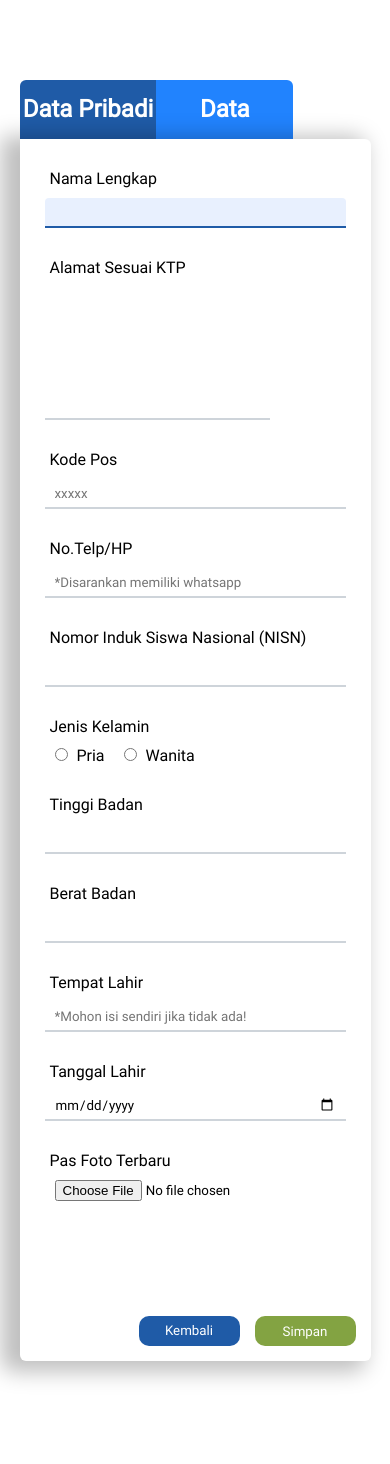
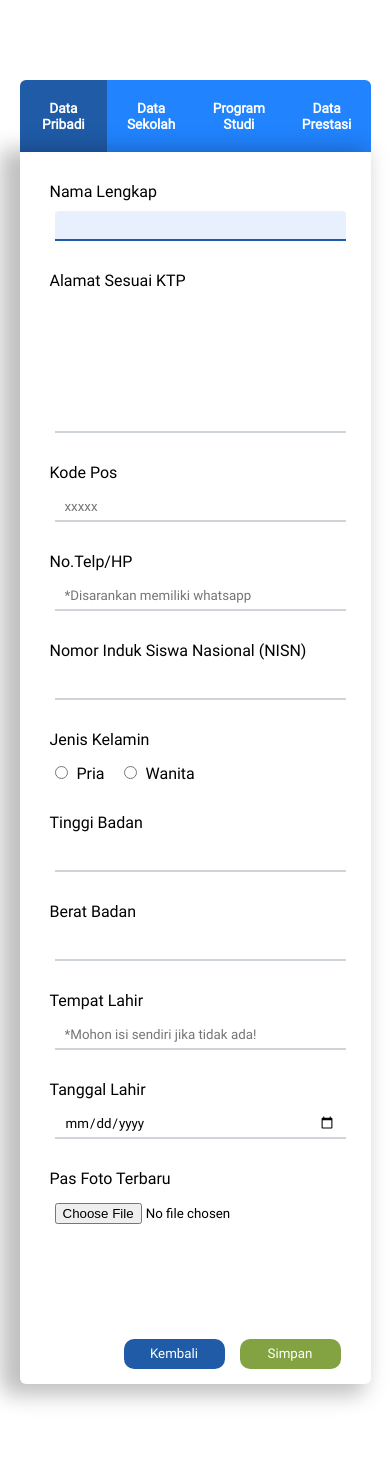
Before and after one commit to Kel-1-Cabang-GitHub/poltekkespalembang, a CodeIgniter app: page /poltekkespalembang/form-pendaftaran?jalur=pmdp in a window 390 px wide. Shown: the part 84-1548 px from the top of the page. Before the commit the page ends 1465 px from the top, so only its background shows below. Run offline with CodeIgniter, Linux system fonts and the light colour scheme.

Commit message:
Scroll button, navigasi form, alert simpan, responsive form

```diff
--- a/application/views/form-pendaftaran.php
+++ b/application/views/form-pendaftaran.php
@@ -14,6 +14,8 @@
     <script defer src="<?= base_url() ?>assets/scripts/form-script.js"></script>
 </head>
 <body>
+    <div class="container">
+    <div class="block"></div>
     <header>
         <nav>
             <img src="<?= base_url() ?>assets/img/logo.jpg" alt="logo">
@@ -25,11 +27,17 @@
     </header>
     <main>
         <div class="form-data">
-            <div class="data pribadi active">
+            <div class="data pribadi active" id="siswa">
                 <h2>Data Pribadi</h2>
             </div>
-            <div class="data sekolah">
+            <div class="data sekolah" id="sekolah">
                 <h2>Data Sekolah</h2>
+            </div>
+            <div class="data prodi" id="prodi">
+                <h2>Program Studi</h2>
+            </div>
+            <div class="data prestasi" id="prestasi">
+                <h2>Data Prestasi</h2>
             </div>
             <div class="form">
                 <form action="form-pendaftaran?jalur=<?= $this->input->get('jalur'); ?>" method="POST" enctype="multipart/form-data">
@@ -44,7 +52,7 @@
                             <p>Pastikan data yang anda masukkan sudah sesuai. Apakah anda sudah yakin dengan data yang telah diinputkan? Pilih simpan untuk melanjutkan</p>
                             <div class="ca-button">
                                 <button type="submit" class="btn btn-success">Simpan</button>
-                                <button class="btn btn-danger" id="ca-cancel">Batal</button>
+                                <a class="a-btn btn-danger batal-simpan" id="ca-cancel">Batal</a>
                             </div>
                         </div>
                     </div>
@@ -81,7 +89,7 @@
                         <input type="file" name="pas_foto" id="pas_foto" accept=".jpg, .jpeg, .png">
                     </div>
                     <div class="table-form sekolah">
-                    <span class="label-input"><label class="form-label" for="jenis_pendidikan_menengah">Jenis Pendidikan Menengah</label></span>
+                        <span class="label-input"><label class="form-label" for="jenis_pendidikan_menengah">Jenis Pendidikan Menengah</label></span>
                         <div class="radio-vr">
                             <input type="radio" class="radio down jpm_fixed" name="jenis_pendidikan_menengah" id="jenis_pendidikan_menengah jpm-sma" value="Sekolah Menengah Atas (SMA)" <?= set_radio('jenis_pendidikan_menengah', 'Sekolah Menengah Atas (SMA)') ?> >
                             <label for="jenis_pendidikan_menengah jpm-sma">Sekolah Menengah Atas (SMA)</label><br>
@@ -201,8 +209,8 @@
                         <select name="provinsi_asal_sekolah" id="provinsi_asal_sekolah"></select>
                         <span class="label-input"><label class="form-label" for="kota_kabupaten_asal_sekolah">Kota/Kabupaten Asal Sekolah</label></span>
                         <select name="kota_kabupaten_asal_sekolah" id="kota_kabupaten_asal_sekolah"></select>
-                        <select class="select-hidden" id="kecamatan"></select>
-                        <select class="select-hidden" id="kelurahan"></select>
+                        <select class="select-hidden" id="kecamatan_asal_sekolah"></select>
+                        <select class="select-hidden" id="kelurahan_asal_sekolah"></select>
                         <span class="label-input"><label class="form-label" for="akreditasi_sekolah">Akreditasi Sekolah</label></span>
                         <div class="radio-hz">
                             <input type="radio" value="A" name="akreditasi_sekolah" id="akreditasi_sekolah a" <?= set_radio('akreditasi_sekolah', 'A') ?> >
@@ -230,13 +238,23 @@
                         <span class="label-input"><label class="form-label" for="semester_5">Peringkat Semester 5</label></span>
                         <input type="number" min="1" class="text" name="semester_5" id="semester_5" value="<?= set_value('semester_5') ?>">
                     </div>
+                    <div class="table-form prodi">
+                        <h1>Maaf Form Belum Tersedia :(</h1>
+                    </div>
+                    <div class="table-form prestasi">
+                        <h1>Maaf Form Belum Tersedia :(</h1>
+                    </div>
                     <div class="btn">
-                        <a href="<?= base_url() ?>" class="btn btn-back btn-primary">Kembali</a>
-                        <button class="btn btn-success">Simpan</button>
+                        <a href="<?= base_url() ?>" class="a-btn btn-back btn-primary">Kembali</a>
+                        <a class="a-btn btn-success simpan-data">Simpan</a>
                     </div>
                 </form>
             </div>
         </div>
+        <div class="scroll">
+            <svg xmlns="http://www.w3.org/2000/svg" height="24px" viewBox="0 0 24 24" width="24px" fill="#ffffff"><path d="M0 0h24v24H0V0z" fill="none"/><path d="M7.41 15.41L12 10.83l4.59 4.58L18 14l-6-6-6 6 1.41 1.41z"/></svg>
+        </div>
     </main>
+    </div>
 </body>
 </html>
--- a/assets/scripts/form-script.js
+++ b/assets/scripts/form-script.js
@@ -1,22 +1,24 @@
-//Perpindahan form data pribadi ke form data sekolah
-const select_data_sekolah = document.querySelector("div.data.sekolah");
-const select_data_pribadi = document.querySelector("div.data.pribadi");
-const form_data_sekolah = document.querySelector("div.table-form.sekolah");
-const form_data_siswa = document.querySelector("div.table-form.siswa");
+//Perpindahan antar form
 
-select_data_pribadi.addEventListener('click', () => {
-    select_data_sekolah.classList.remove("active");
-    select_data_pribadi.classList.add("active");
-    form_data_sekolah.classList.remove("active");
-    form_data_siswa.classList.add("active");
+const select_data = document.querySelectorAll("div.data");
+const form_data = document.querySelectorAll("div.table-form");
+
+select_data.forEach(el => {
+    el.addEventListener("click", () => {
+        let id = el.id;
+        select_data.forEach(elm => {
+            elm.classList.remove("active");
+        });
+        el.classList.add("active");
+        form_data.forEach(elm => {
+            if(elm.classList.contains(id)){
+                elm.classList.add("active");
+            }else{
+                elm.classList.remove("active");
+            }
+        });
+    });
 });
-select_data_sekolah.addEventListener('click', () => {
-    select_data_pribadi.classList.remove("active");
-    select_data_sekolah.classList.add("active");
-    form_data_siswa.classList.remove("active");
-    form_data_sekolah.classList.add("active");
-});
-
 
 //enable dan disable input text dari radio button lainnya
 const radio_jpm = document.querySelectorAll("input.jpm_fixed");
@@ -61,7 +63,39 @@ const render = createwidgetlokasi(
     "kelurahan_asal_sekolah"
 );
 
-//script input file
-// document.getElementById("pas_foto").onchange = function(){
-//     document.getElementById("upload_file").value = this.value;
-// };
+// Alert Konfirmasi simpan data
+const block = document.querySelector("div.block");
+const tombol_simpan = document.querySelector("a.simpan-data");
+const tombol_batal = document.querySelector("a.batal-simpan");
+const kotak_alert = document.querySelector("div.confirm-alert");
+
+tombol_simpan.addEventListener("click",() => {
+    block.classList.add("active");
+    kotak_alert.classList.add("active");
+});
+tombol_batal.addEventListener("click",() => {
+    kotak_alert.classList.remove("active");
+    block.classList.remove("active");
+});
+
+//scroll-atas
+$(window).scroll(function(){
+	let wscroll = $(this).scrollTop();
+	if(wscroll > 150){
+		$('div.scroll').addClass('show');
+	}else{
+		$('div.scroll').removeClass('show');
+	}
+});
+$('.scroll').on('click',function(){
+
+	let destination = $('div.data');
+	let destinationEl = $(destination);
+
+	$('html').animate({
+		scrollTop: destinationEl.offset().top - 50
+	},1000,'swing');
+
+	event.preventDefault();
+
+});
--- a/assets/styles/form-style.css
+++ b/assets/styles/form-style.css
@@ -7,6 +7,24 @@
     --putih-2: #E8F0FE;
     --abu-abu:  #CED4DA;
     --abu-abu-tua: #818181;
+}
+div.container{
+    position: relative;
+    width: 100%;
+    height: 100%;
+    min-height: 100vh;
+}
+div.block.active{
+    display: block;
+    position: absolute;
+    width: 100%;
+    height: 100%;
+    background-color: grey;
+    opacity: 0.5;
+}
+div.block{
+    display: none;
+    z-index: 1;
 }
 main{
     display: flex;
@@ -19,12 +37,18 @@ div.form-data{
     width: 865px;
 }
 div.data{
-    width: 39%;
-    height: 59px;
+    width: 25%;
     background-color: var(--biru-muda);
     color: var(--putih);
     text-align: center;
-    line-height: 59px;
+    display: flex;
+    flex-wrap: wrap;
+    justify-content: center;
+    align-items: center;
+    padding: 20px 10px;
+}
+div.data h2{
+    font-size: 18px;
 }
 div.data:hover{
     cursor: pointer;
@@ -33,19 +57,22 @@ div.data:hover{
 div.data.active{
     background-color: var(--biru-tua);
 }
-div.data.pribadi{
+div.data:first-child{
     border-radius: 6px 0px 0px 0px;
 }
-div.data.sekolah{
+div.data.prestasi{
     border-radius: 0px 6px 0px 0px;
 }
 div.form{
     width: 100%;
-    /* padding: 30px; */
     box-shadow: -12px 4px 21px 7px rgba(0, 0, 0, 0.25);
-    border-radius: 0px 6px 6px 6px;
+    border-radius: 0px 0px 6px 6px;
 }
-div.form label:hover, input[type="radio"], input[type="file"]{
+div.form label:hover,
+input[type="radio"],
+input[type="file"],
+div.form select:hover,
+div.scroll:hover{
     cursor: pointer;
 }
 div.table-form{
@@ -74,6 +101,7 @@ div.form input.text, textarea.text, div.form select{
     border-bottom: 2px solid var(--abu-abu);
     border-radius: 4px 4px 0 0;
     margin-bottom: 25px;
+    margin-left: 10px;
 }
 div.form select{
     padding: 5px;
@@ -85,6 +113,7 @@ div.radio-hz,div.radio-vr,input[type="file"]{
    width: 500px;
    margin-bottom: 25px;
    margin-left: 10px;
+   margin-top: 5px;
 }
 div.form input.text:focus , div.form textarea.text:focus{
     background-color: var(--putih-2);
@@ -112,7 +141,7 @@ div.btn{
     display: flex;
     justify-content: flex-end;
 }
-button.btn, a.btn{
+button.btn, a.a-btn{
     padding: 5px;
     color: var(--putih);
     width: 101px;
@@ -120,11 +149,11 @@ button.btn, a.btn{
     border: none;
     border-radius: 10px;
 }
-button.btn:hover{
+button.btn:hover, a.a-btn:hover{
     cursor: pointer;
     opacity: 0.8;
 }
-a.btn-back{
+a.btn-back,a.a-btn{
     padding: 0px;
     margin-right: 15px;
     text-decoration: none;
@@ -144,18 +173,21 @@ a.btn-back{
 }
 div.confirm-alert{
     width: 560px;
-    height: 200px;
-    position: absolute;
+    height: fit-content;
+    position: fixed;
     background-color: var(--abu-abu);
-    /* display: flex; */
     flex-wrap: wrap;
     overflow: hidden;
     border-radius: 2px;
     top: 50%;
     left: 50%;
-    margin-top: -70px;
+    margin-top: -170px;
     margin-left: -280px;
     display: none;
+    z-index: 2;
+}
+div.confirm-alert.active{
+    display: flex;
 }
 div.ca-head{
     padding: 10px 15px;
@@ -188,24 +220,49 @@ div.ca-button{
 div.ca-button button{
     margin-right: 10px;
 }
+div.scroll{
+    display: flex;
+    justify-content: center;
+    align-items: center;
+    padding: 15px;
+    border-radius: 50%;
+    background-color: var(--hijau);
+    color: var(--putih);
+    position: fixed;
+    bottom: 10px;
+    right: 10px;
+    transform: translate(100px,0px);
+    box-shadow: 0px 0px 5px black;
+	transition: transform 1s;
+}
+div.scroll.show{
+	transform: translate(0px,0px);
+}
 @media(max-width: 950px ){
     div.form-data{
         width: 90%;
     }
 }
 @media(max-width: 870px){
+
     span.label-input{
         width: 100%;
         margin-bottom: 5px;
     }
-    input.text,textarea.text{
-        width: 70%;
+    div.form input.text,textarea.text{
+        width: 100%;
         margin-bottom: 25px;
-    }
-    textarea.text{
-        width: 75%;
     }
     div.radio-hz{
         margin-bottom: 25px;
     }
 }
+@media(max-width:560px){
+    div.data h2{
+        font-size: 3.5vw;
+    }
+    div.confirm-alert{
+        width: 80%;
+        margin-left: -40%;
+    }
+}
--- a/assets/styles/nav-style.css
+++ b/assets/styles/nav-style.css
@@ -3,9 +3,6 @@
     padding: 0;
     box-sizing: border-box;
     font-family: "roboto";
-}
-html {
-    scroll-behavior: smooth;
 }
 header {
     width: 100%;
```
